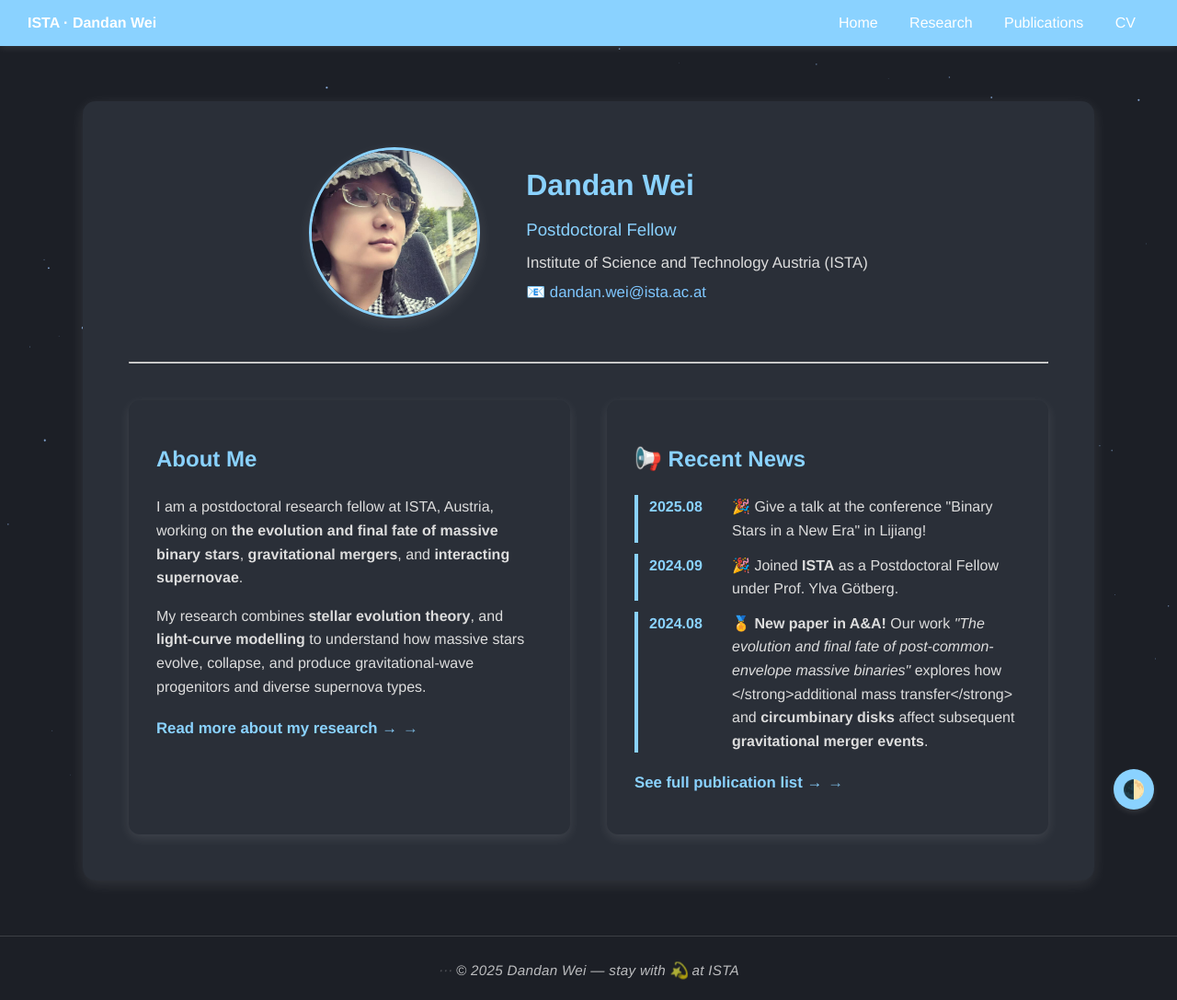
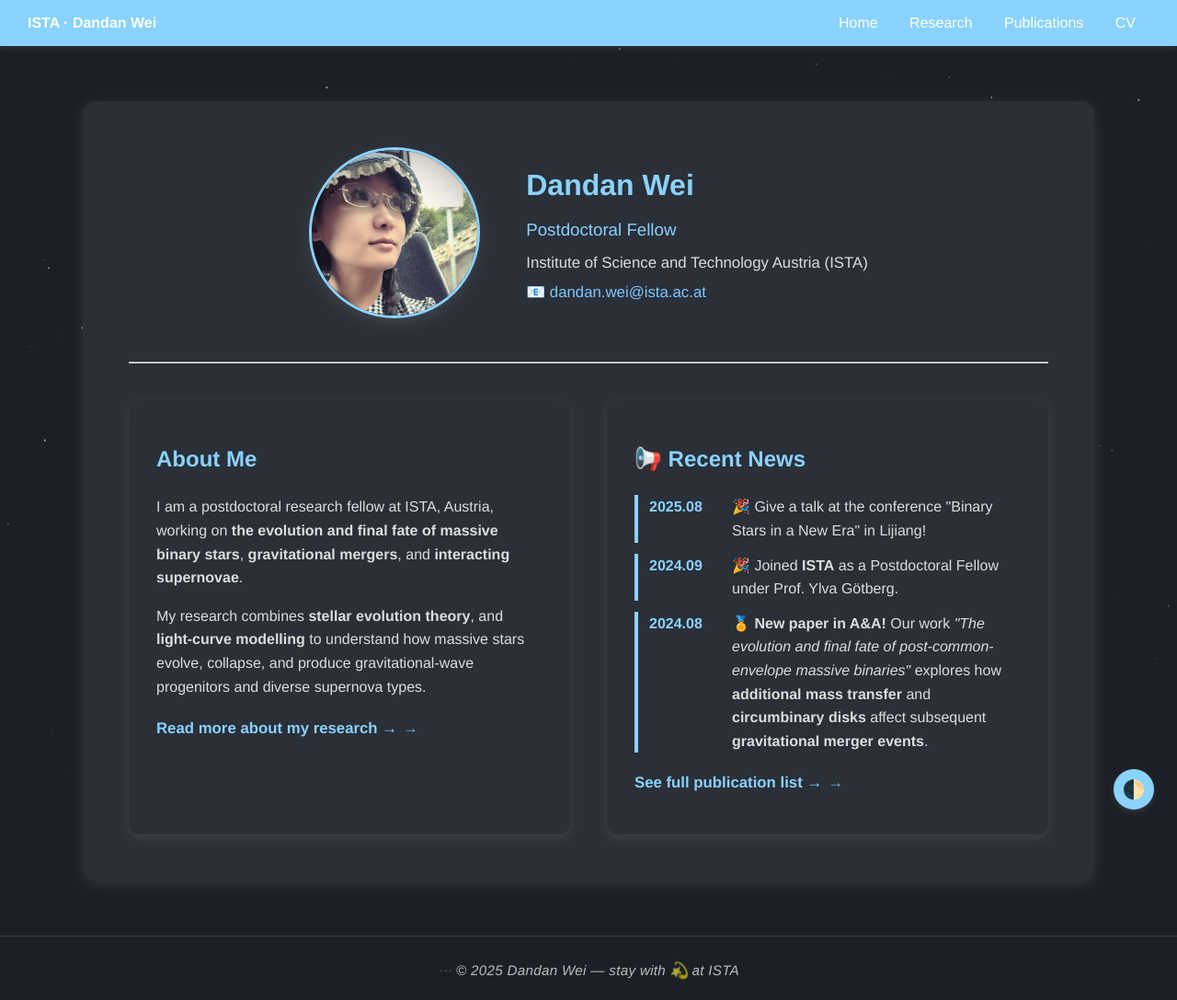
Before and after one commit to Dandan-star0/Dandan-star0.github.io, a Jekyll site: the page built from index.md, in a window 1280 px wide. Shown: the whole page at 92% size. Built offline with Jekyll 4.4.1, drawn with Linux system fonts in a browser that asks for light colours.

Commit message:
Update index.md

```diff
--- a/index.md
+++ b/index.md
@@ -62,7 +62,7 @@ title: "Home"
     <div class="news-item">
       <div class="news-date">2024.08</div>
       <div class="news-content">
-        🏅 <strong>New paper in A&A!</strong> Our work <em>"The evolution and final fate of post-common-envelope massive binaries"</em> explores how </strong>additional mass transfer</strong> and <strong>circumbinary disks</strong> affect subsequent <strong>gravitational merger events</strong>.
+        🏅 <strong>New paper in A&A!</strong> Our work <em>"The evolution and final fate of post-common-envelope massive binaries"</em> explores how <strong>additional mass transfer</strong> and <strong>circumbinary disks</strong> affect subsequent <strong>gravitational merger events</strong>.
       </div>
     </div>
 
```
